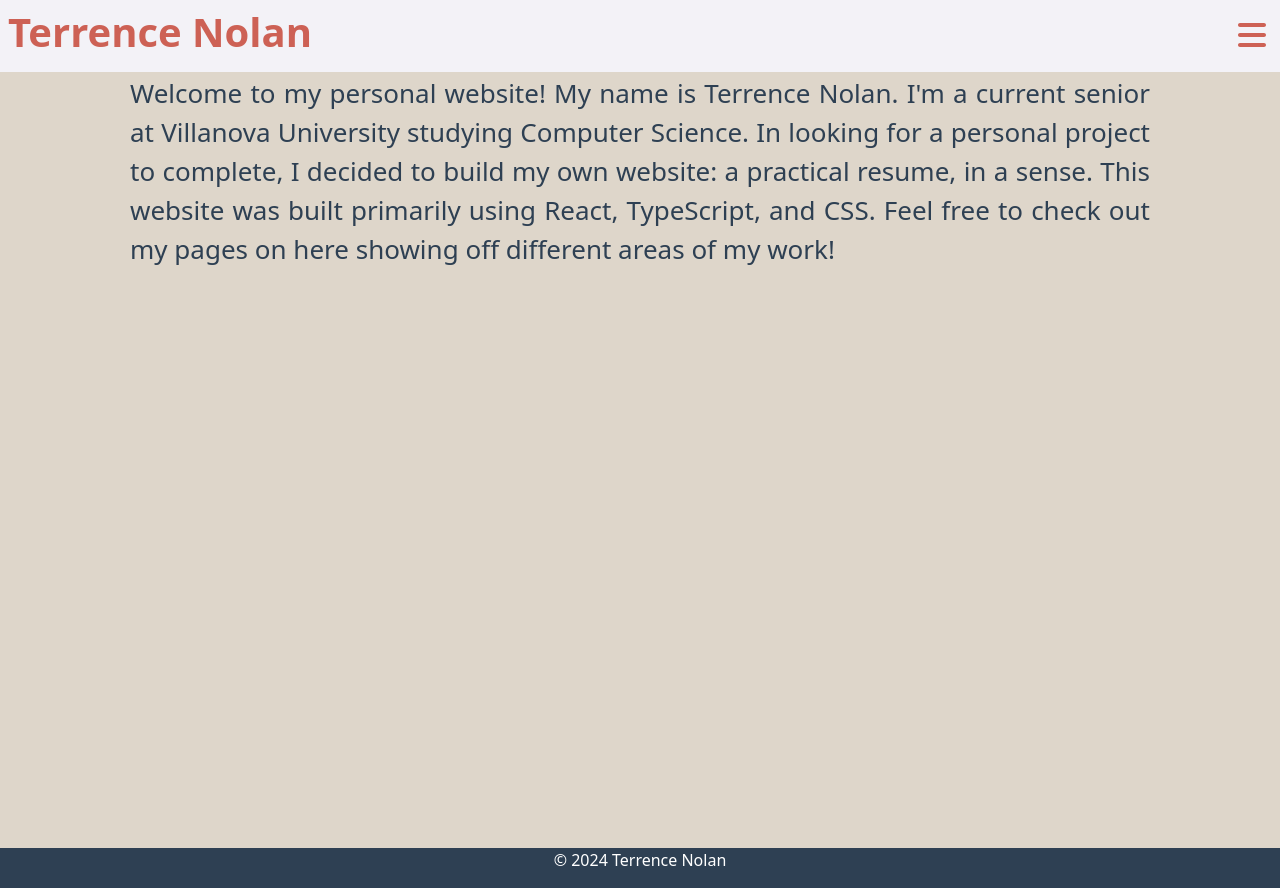
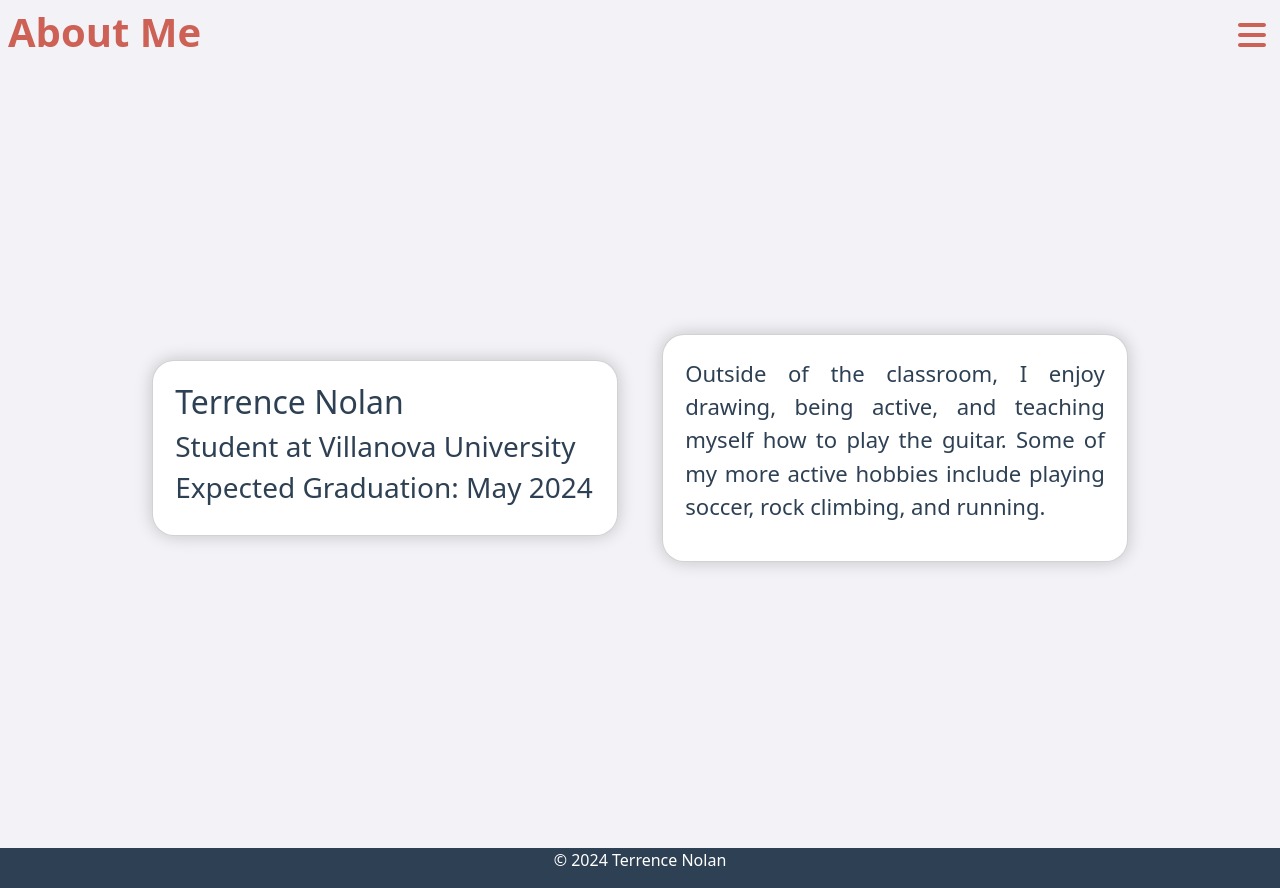
Before and after one commit to terrence-nolan/terrence-nolan, a React (Create React App) app: page / in a window 1280 px wide. Built offline with nearby package versions, Linux system fonts and the light colour scheme.

Commit message:
about page now home page

```diff
--- a/src/Routing.js
+++ b/src/Routing.js
@@ -9,8 +9,7 @@ import ProjectsPage from './pages/ProjectsPage/ProjectsPage';
 const AppRoutes = () => {
     return (
         <Routes>
-            <Route path="/" element={<Layout pageTitle="Terrence Nolan"><HomePage /></Layout>} />
-            <Route path="/about" element={<Layout pageTitle="About Me"><AboutPage /></Layout>} />
+            <Route path="/" element={<Layout pageTitle="About Me"><AboutPage /></Layout>} />
             <Route path="/experience" element={<Layout pageTitle="Experience"><ExperiencePage /></Layout>} />
             <Route path="/projects" element={<Layout pageTitle="Projects"><ProjectsPage /></Layout>} />
         </Routes>
--- a/src/pages/AboutPage/styles.css
+++ b/src/pages/AboutPage/AboutPage.css
@@ -1,10 +1,12 @@
+@import '../../utils/colors.css';
+
 .aboutMain {
     display: flex;
     flex-direction: row;
     justify-content: center;
     align-items: center;
     color: #2E4053;
-    background-color: #DED6CA;
+    background-color: var(--gray-background);
     padding: 1em 0;
     overflow-x: hidden;
     font-size: calc(10px + 2vmin);
@@ -19,7 +21,7 @@
     display: flex;
     flex: 1;
     text-align: left;
-    background-color: #FEF5E7;
+    background-color: var(--white);
     box-shadow: 0 0 0.75em rgba(0, 0, 0, 0.2);
     border-radius: 1em;
     margin: 1em;
--- a/src/pages/AboutPage/AboutPage.js
+++ b/src/pages/AboutPage/AboutPage.js
@@ -1,5 +1,5 @@
 import React from "react";
-import './styles.css';
+import './AboutPage.css';
 
 const AboutPage = () => {
     return (
```
